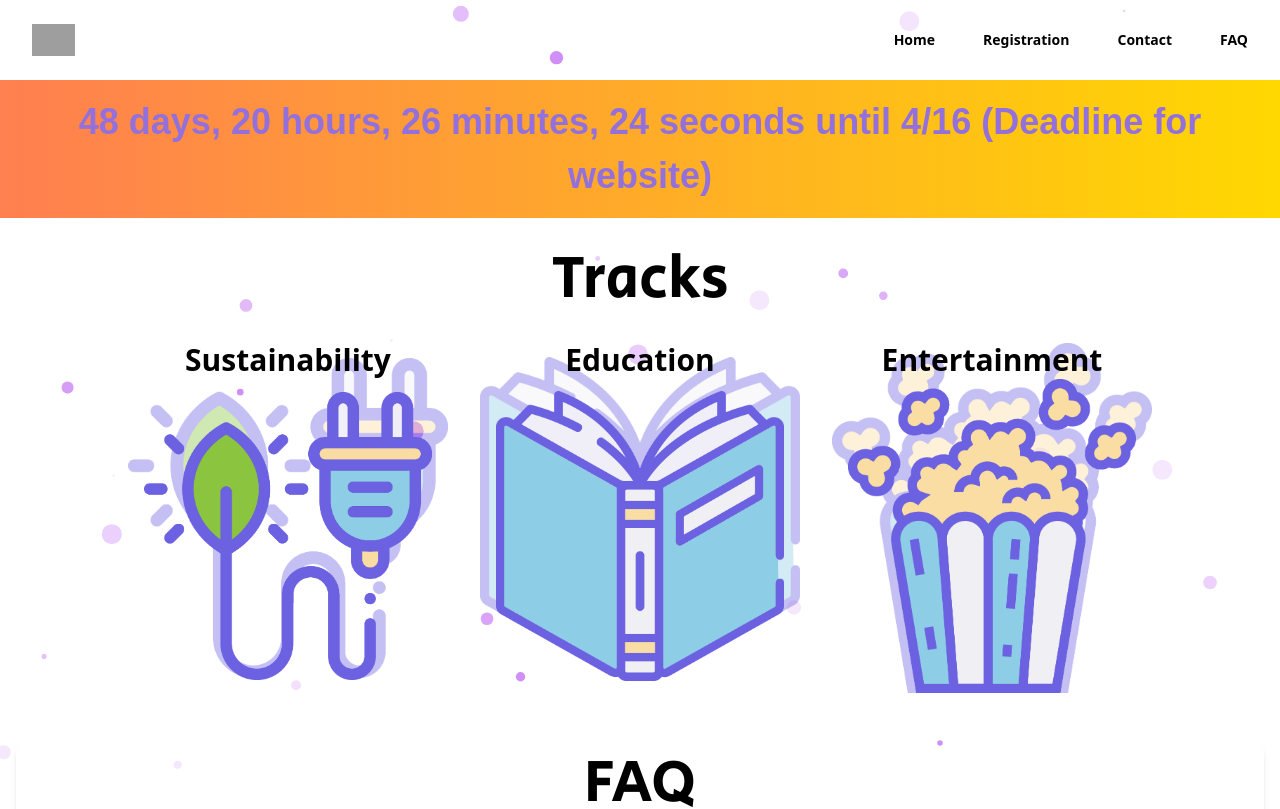
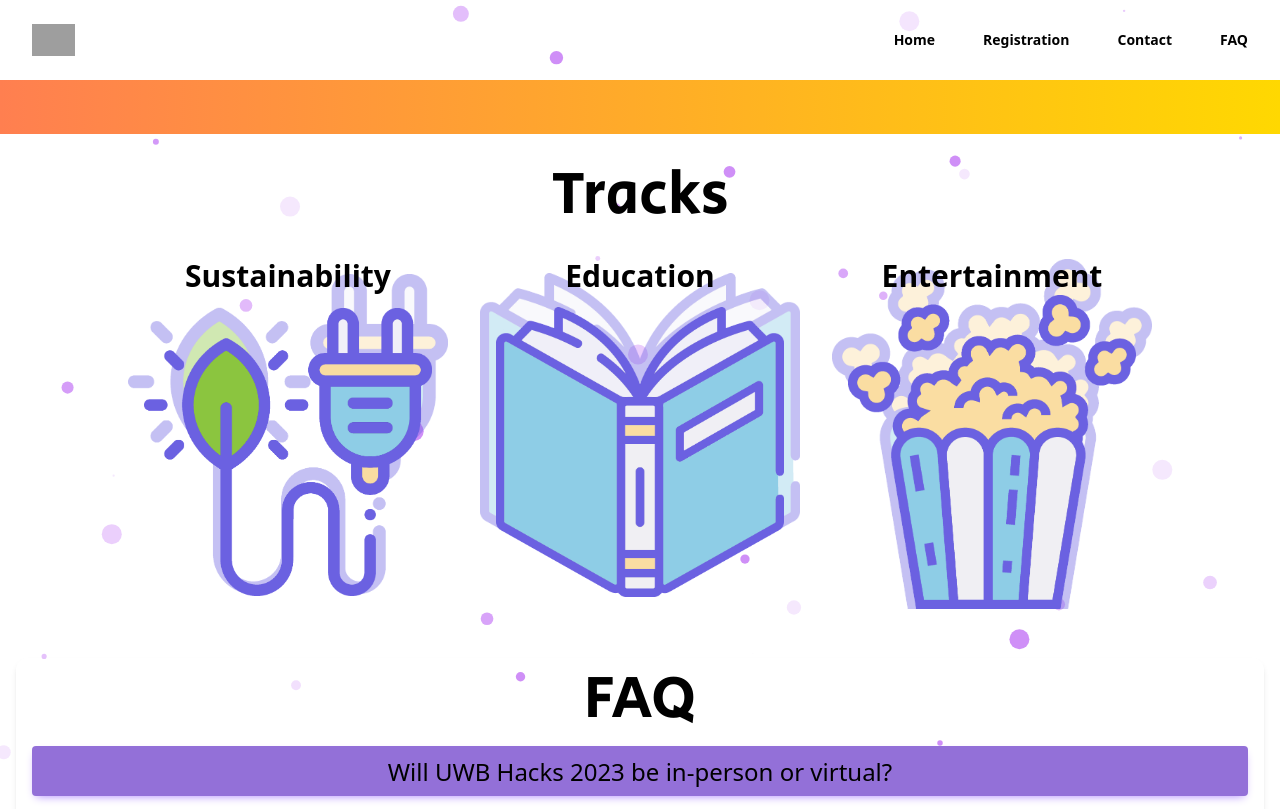
Before and after one commit to UWB-ACM/uwb-hacks24, a React (Create React App) app: page / in a window 1280 px wide. Shown: the top 809 px of the page. Built offline with nearby package versions, Linux system fonts and the light colour scheme; grey boxes are pictures that could not be loaded; the HTML template or start-up script is replaced by a standard one; what tw-elements would draw is missing.

Commit message:
scrolling timer

```diff
--- a/src/App.js
+++ b/src/App.js
@@ -4,7 +4,6 @@ import Register from "./Register/Register";
 import FAQ from "./Home/FAQ";
 import React, {useEffect} from "react";
 import Header from "./Home/Header"
-
 
 function App() {
 
--- a/src/Home/CountDownTimer.js
+++ b/src/Home/CountDownTimer.js
@@ -15,11 +15,10 @@ function CountdownTimer() {
     const days = Math.floor(countdown / (1000 * 60 * 60 * 24));
     const hours = Math.floor((countdown / (1000 * 60 * 60)) % 24);
     const minutes = Math.floor((countdown / (1000 * 60)) % 60);
-    const seconds = Math.floor((countdown / 1000) % 60);
 
     return (
-        <div className="countdown-timer-box">
-            <p>{days} days, {hours} hours, {minutes} minutes, {seconds} seconds until 4/16 (Deadline for website)</p>
+        <div className="countdown-timer-box py-1">
+            <marquee>{days} days, {hours} hours, {minutes} minutes until 4/16 (Deadline for website)</marquee>
         </div>
     );
 }
--- a/src/Home/FAQ.js
+++ b/src/Home/FAQ.js
@@ -3,7 +3,7 @@ import CollapseButton from "./CollapseButton"
 
 function FAQ() {
         return (
-            <div id="faqSection" className="bg-white  shadow-md overflow-hidden border-1 border-yellow-600 rounded-xl mx-4 my-5">
+            <div id="faqSection" className="bg-white shadow-md overflow-hidden border-1 border-yellow-600 rounded-xl mx-4 my-5">
                 <div className="font-SecularOne text-6xl text-center mb-2 mt-3">FAQ</div>
                     <div className="mx-4">
                             <CollapseButton buttonID="faqb1" buttonText= "Will UWB Hacks 2023 be in-person or virtual?" className="mx-4"> Consequat ullamco id voluptate quis. Nostrud qui duis cupidatat excepteur minim sit ad irure elit qui Lorem do qui proident. Culpa ea sunt occaecat duis esse. Exercitation id laboris qui culpa eu. Proident minim enim Lorem commodo proident consequat qui sit commodo quis. In proident aute est amet nulla dolore quis Lorem duis commodo amet do.</CollapseButton>
--- a/src/Home/Home.css
+++ b/src/Home/Home.css
@@ -1,11 +1,14 @@
 .countdown-timer-box {
   background: linear-gradient(to right, #ff7f50, #ffd801);
   font-family: 'Montserrat', sans-serif;
-  font-size: 36px;
+  font-size: 24px;
   font-weight: bold;
   color: mediumpurple;
   text-align: center;
-  padding: 15px;
+}
+
+.marquee {
+  animation: 1ms linear infinite;
 }
 
 .particles {
```
Also changed, not shown: src/Home/Header.js (line endings or trailing spaces).
